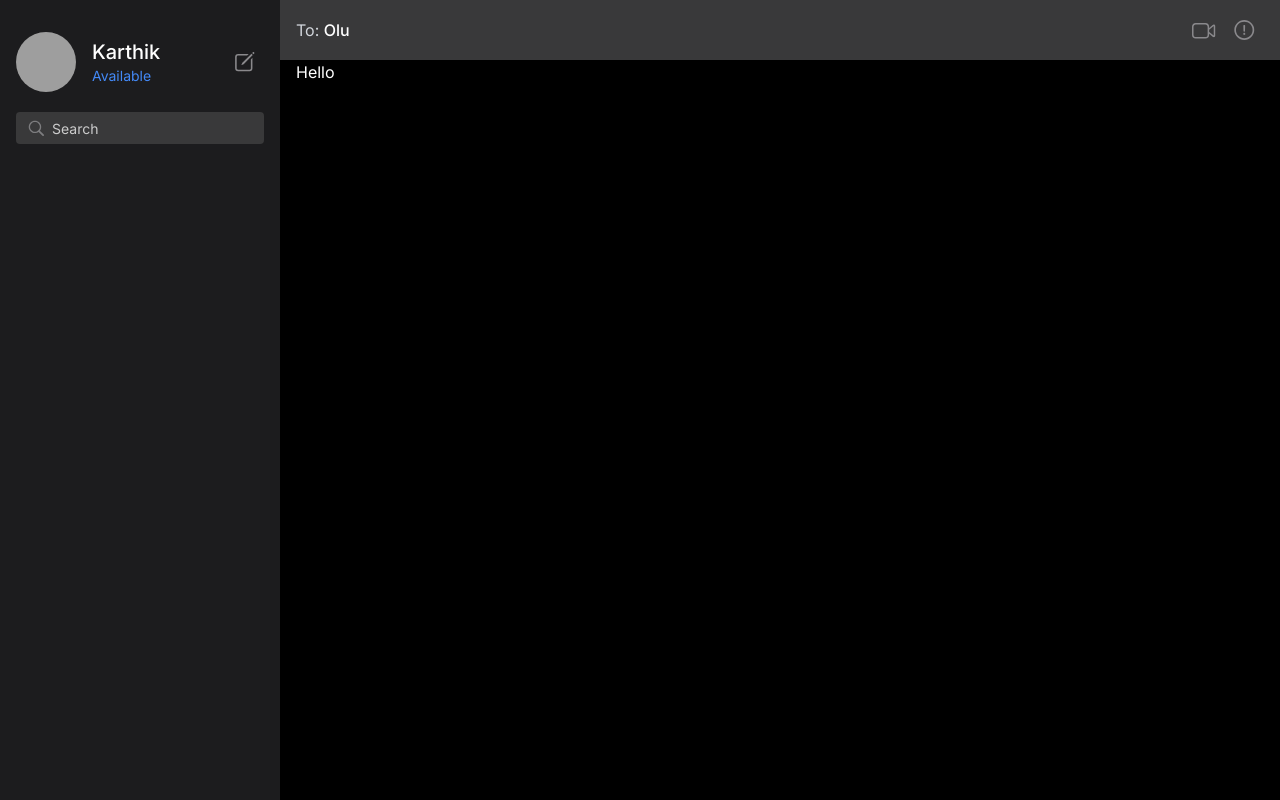
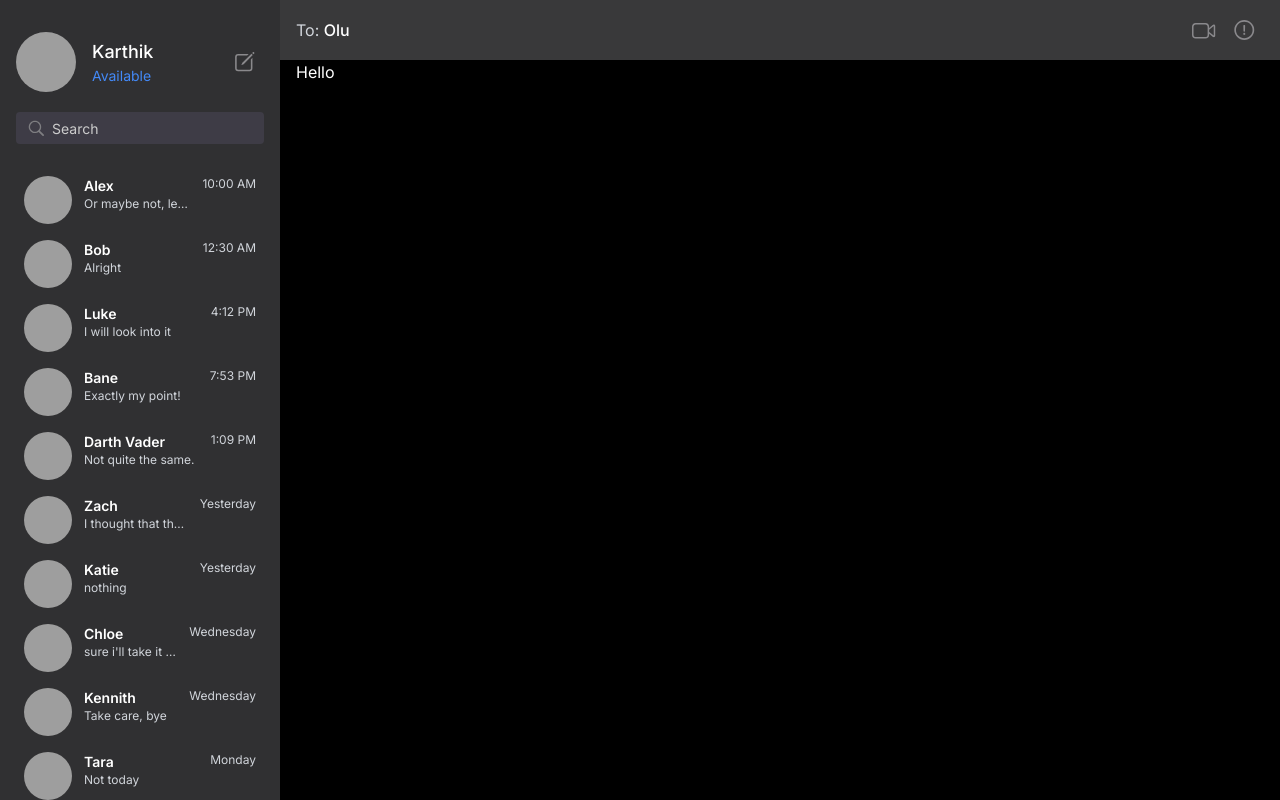
Before and after one commit to dayojiboye/next-14-chats, a Next.js app: page / in a window 1280 px wide. Built offline with nearby package versions, Linux system fonts and the light colour scheme; grey boxes are pictures that could not be loaded.

Commit message:
feat: added chat items for recent chats

```diff
--- /dev/null
+++ b/src/components/ChatItem/ChatItem.tsx
@@ -0,0 +1,39 @@
+import Image from "next/image";
+import Link from "next/link";
+import React from "react";
+
+type Props = {
+	name: string;
+	picture?: string;
+	lastChat: string;
+	latest_timestamp: string;
+};
+
+export default function ChatItem({ name, picture, lastChat, latest_timestamp }: Props) {
+	return (
+		<Link href="" className="p-2 hover:rounded-md bg-transparent hover:bg-input flex gap-3">
+			{picture ? (
+				<Image
+					alt={name}
+					width={500}
+					height={500}
+					src={picture}
+					className="w-12 h-12 rounded-[50%] shrink-0"
+				/>
+			) : (
+				<span className="bg-initials w-12 h-12 rounded-[50%] text-white font-medium shrink-0 flex items-center justify-center">
+					{name[0].toUpperCase()}
+				</span>
+			)}
+
+			<div className="flex-1 overflow-hidden">
+				<h3 className="text-sm text-white font-semibold">{name}</h3>
+				<p className="text-gray-300 text-xs overflow-hidden text-ellipsis whitespace-nowrap">
+					{lastChat}
+				</p>
+			</div>
+
+			<span className="block w-fit ml-auto text-gray-300 text-xs shrink-0">{latest_timestamp}</span>
+		</Link>
+	);
+}
--- a/src/components/CustomInput/CustomInput.tsx
+++ b/src/components/CustomInput/CustomInput.tsx
@@ -39,7 +39,7 @@ export default function CustomInput({
 					id={props.id ? props.id : name}
 					onChange={onChange}
 					value={value}
-					className={`block h-[32px] py-[10px] text-sm placeholder:text-faded w-full rounded-[4px] bg-header ${
+					className={`block h-[32px] py-[10px] text-sm placeholder:text-faded w-full rounded-[4px] bg-input ${
 						Icon ? "px-9" : "px-3"
 					}`}
 					{...props}
--- a/src/components/Header/Header.tsx
+++ b/src/components/Header/Header.tsx
@@ -7,9 +7,9 @@ type Props = {};
 export default function Header({}: Props) {
 	return (
 		<header className="md:ml-[280px] h-[60px] px-4 py-4 bg-header flex justify-between items-center sticky top-0 left-0 z-10">
-			<div className="w-fit text-gray-300 text-base h-fit">
+			<h2 className="w-fit text-gray-300 text-base h-fit">
 				To: <span className="font-medium text-white">Olu</span>
-			</div>
+			</h2>
 
 			<div className="w-fit flex items-center h-fit">
 				<button className="w-fit h-fit p-2 flex items-center justify-center bg-transparent rounded transition-all hover:bg-sidebar group">
--- a/src/components/Sidebar/Sidebar.tsx
+++ b/src/components/Sidebar/Sidebar.tsx
@@ -4,6 +4,7 @@ import React from "react";
 import EditIcon from "@/assets/edit-icon.svg";
 import CustomInput from "../CustomInput/CustomInput";
 import SearchIcon from "@/assets/search-icon.svg";
+import ChatItem from "../ChatItem/ChatItem";
 
 type Props = {
 	isOpen: boolean;
@@ -14,7 +15,7 @@ export default function Sidebar({ isOpen }: Props) {
 		<nav
 			data-transition="true"
 			className={`fixed md:absolute md:!left-0 top-0 h-full md:h-screen w-[280px] backdrop-filter backdrop-blur-3xl transition-all
-			 bg-sidebar py-8 pb-14 md:pb-8 px-4 hide-scroll-bar overflow-y-scroll z-[12] md:!opacity-[1] md:!visible md:!pointer-events-auto md:!transition-none
+			 bg-sidebar pt-0 pb-14 md:pb-8 hide-scroll-bar overflow-y-scroll z-[12] md:!opacity-[1] md:!visible md:!pointer-events-auto md:!transition-none
 				${
 					isOpen
 						? "left-0 opacity-[1] visible pointer-events-auto"
@@ -22,6 +23,7 @@ export default function Sidebar({ isOpen }: Props) {
 				}
 			 `}
 		>
+			<div className="sticky w-full top-0 left-0 bg-[inherit] pt-8 pb-2 px-4">
 				<div className="flex items-center justify-between">
 					<div className="flex items-center gap-4">
 						<Image
@@ -34,7 +36,7 @@ export default function Sidebar({ isOpen }: Props) {
 						/>
 
 						<div className="flex flex-col">
-						<span className="font-medium text-xl">{ChatData.profile.name}</span>
+							<h1 className="font-medium text-lg">{ChatData.profile.name}</h1>
 							<span className="text-sm text-status">{ChatData.profile.status}</span>
 						</div>
 					</div>
@@ -51,6 +53,19 @@ export default function Sidebar({ isOpen }: Props) {
 					placeholder="Search"
 					onChange={() => {}}
 				/>
+			</div>
+
+			<div className="flex flex-col mt-4 px-4">
+				{ChatData.profile.friends.map((friend) => (
+					<ChatItem
+						key={friend.id}
+						name={friend.name}
+						picture={friend.picture}
+						lastChat={friend.lastChat}
+						latest_timestamp={friend.latest_timestamp}
+					/>
+				))}
+			</div>
 		</nav>
 	);
 }
--- a/tailwind.config.ts
+++ b/tailwind.config.ts
@@ -13,12 +13,14 @@ const config: Config = {
 				"gradient-conic": "conic-gradient(from 180deg at 50% 50%, var(--tw-gradient-stops))",
 			},
 			colors: {
-				sidebar: "rgba(48, 48, 50, 0.6)",
+				sidebar: "rgba(48, 48, 50, 1)",
 				status: "rgb(67, 137, 247)",
 				header: "rgb(57, 57, 58)",
 				backdrop: "rgba(48, 48, 50, 0.4)",
 				faded: "#ccc",
 				ghost: "#eee",
+				input: "rgb(62, 60, 70)",
+				initials: "rgb(81, 81, 81)",
 			},
 		},
 	},
```
Lines whose indentation alone changed are shown as unchanged.
